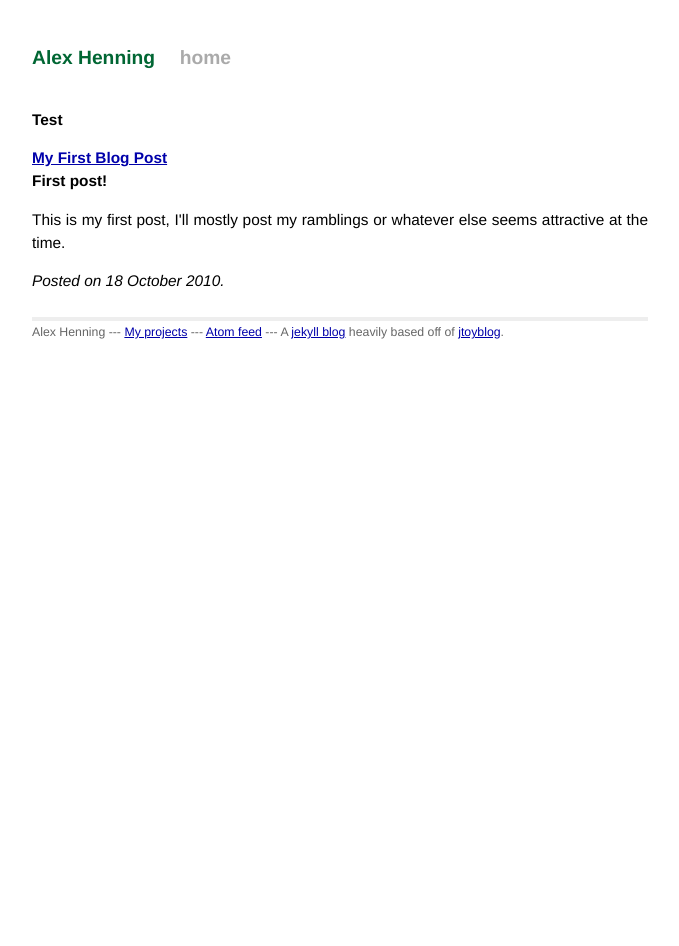
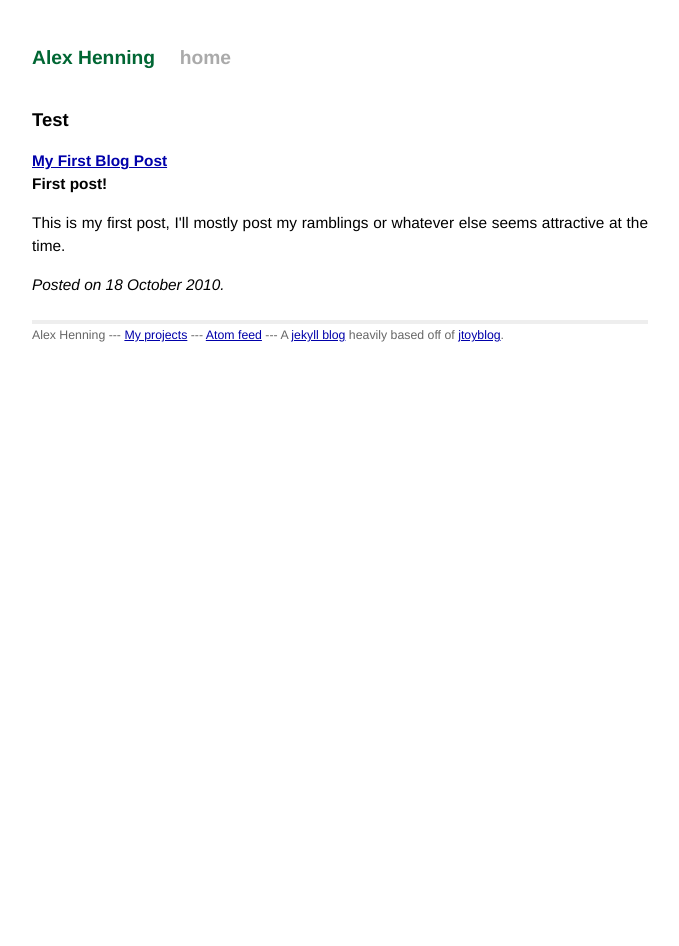
Before and after one commit to alexhenning/alexhenning.github.com, a Jekyll site: the page built from index.html, in a window 1280 px wide. Shown: the whole page, without its empty margins (300-979 px from the left). Built offline with Jekyll 4.4.1, drawn with Linux system fonts in a browser that asks for light colours.

Commit message:
Style tweaks.

```diff
--- a/_layouts/default.html
+++ b/_layouts/default.html
@@ -16,7 +16,7 @@
     <a href="/">Alex Henning</a>
     <a class="extra" href="/">home</a>
   </div>
-  <h1>{{ page.title }}</h1>
+  <h1 class=post-title>{{ page.title }}</h1>
 
   {{ content }}
 
--- a/css/main.css
+++ b/css/main.css
@@ -63,6 +63,10 @@ table {
   line-height: 1.5em;
 }
 
+.post-title {
+   font-size: 120%;
+  }
+
 .title {
   font-size: 125%;
   color: #a00;
```
